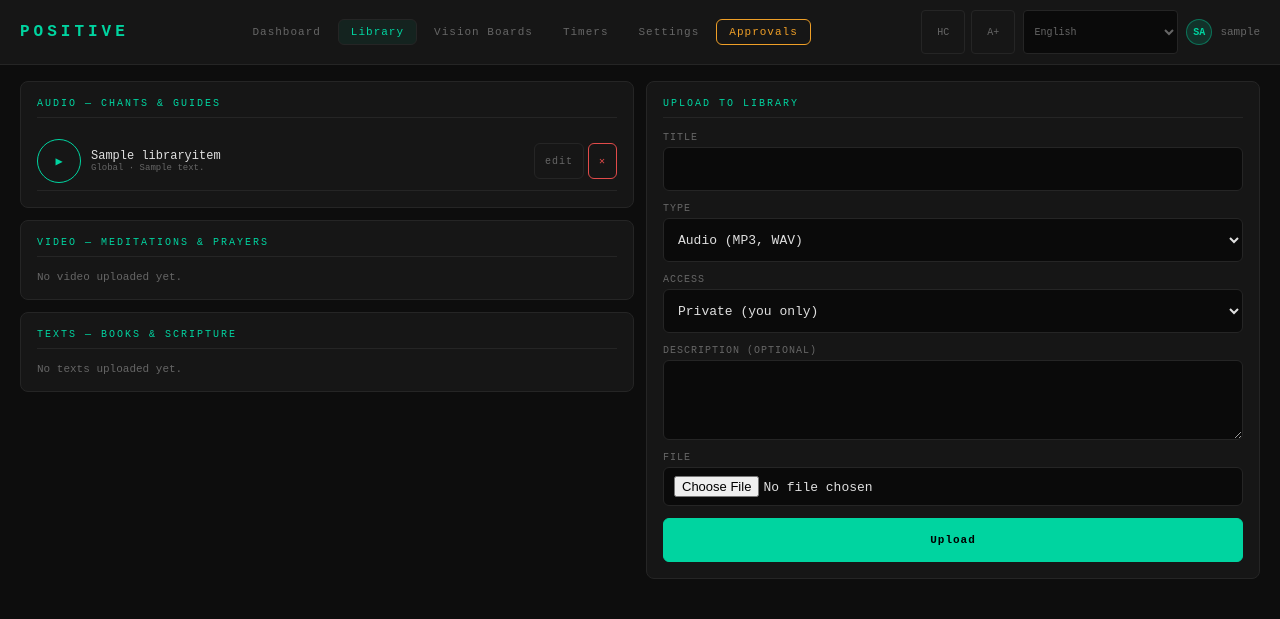
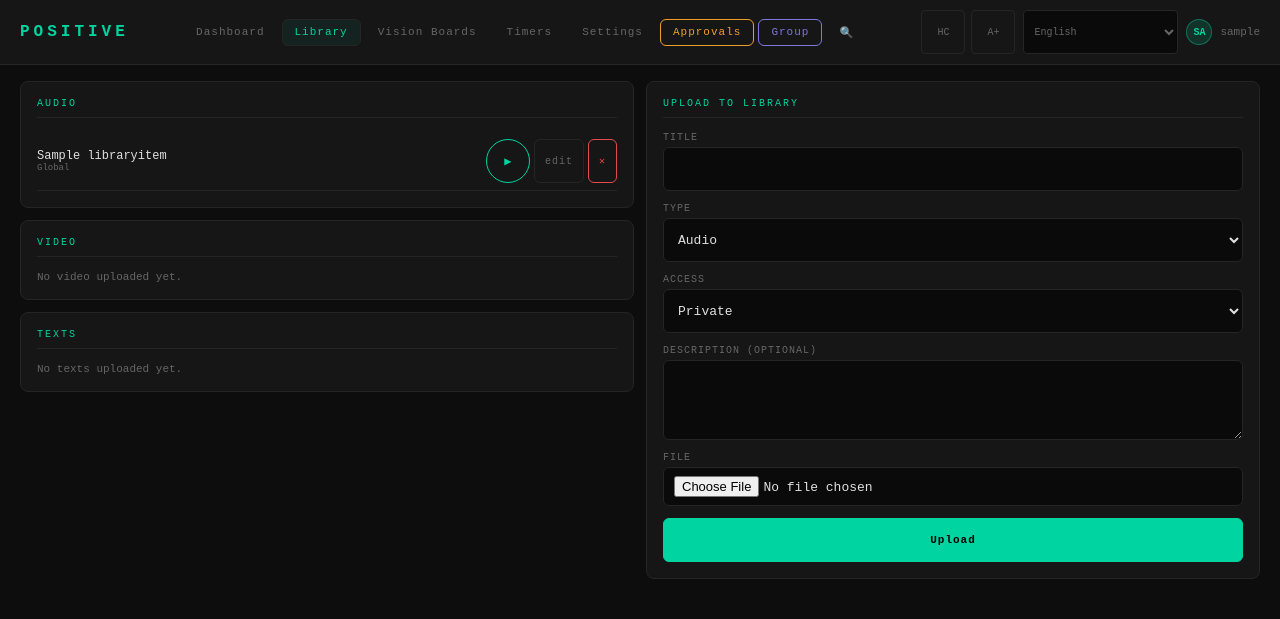
Before and after one commit to TemperalTemplar/positive, a Django app: page /library/ in a window 1280 px wide. Shown: the top 619 px of the page. Run offline with Django 5.2, Linux system fonts and the light colour scheme; a user stored in the database is signed in; tables that the repository leaves empty hold one stand-in row (values such as "Sample post"); parts of the project's set-up code (start-up, migrations or seed data) failed here and were passed over.

Commit message:
Add Group and Search to nav

```diff
--- a/templates/core/base.html
+++ b/templates/core/base.html
@@ -192,6 +192,8 @@ progress::-moz-progress-bar{background:var(--accent);border-radius:2px}
   <a href="{% url 'settings' %}" onclick="closeMobileNav()" {% if request.resolver_match.url_name == 'settings' %}aria-current="page"{% endif %}>{% trans "Settings" %}</a>
   {% if request.user.is_superuser or request.user.profile.role == 'ARCHITECT' %}
   <a href="{% url 'approvals' %}" onclick="closeMobileNav()" style="color:var(--warn);border-color:var(--warn)" {% if request.resolver_match.url_name == 'approvals' %}aria-current="page"{% endif %}>{% trans "Approvals" %}</a>
+  <a href="/group/" onclick="closeMobileNav()" style="color:var(--accent2);border-color:var(--accent2)">{% trans "Group" %}</a>
+  <a href="/search/" onclick="closeMobileNav()">&#128269; {% trans "Search" %}</a>
   {% endif %}
   <form method="post" action="{% url 'logout' %}" style="width:260px">
     {% csrf_token %}
@@ -213,6 +215,8 @@ progress::-moz-progress-bar{background:var(--accent);border-radius:2px}
     {% if request.user.is_superuser or request.user.profile.role == 'ARCHITECT' %}
     <a href="{% url 'approvals' %}" class="{% block nav_approvals %}{% endblock %}" style="color:var(--warn);border-color:var(--warn)" {% if request.resolver_match.url_name == 'approvals' %}aria-current="page"{% endif %}>{% trans "Approvals" %}</a>
     {% endif %}
+    <a href="/group/" style="color:var(--accent2);border-color:var(--accent2)">{% trans "Group" %}</a>
+    <a href="/search/" title="Search">&#128269;</a>
   </nav>
 
   <div class="user-chip">
--- a/templates/core/library.html
+++ b/templates/core/library.html
@@ -4,10 +4,9 @@
 {% block nav_lib %}active{% endblock %}
 {% block content %}
 
-<!-- Edit Modal -->
-<div id="edit-modal" role="dialog" aria-modal="true" aria-labelledby="edit-lib-title" style="display:none;position:fixed;top:0;left:0;right:0;bottom:0;background:rgba(0,0,0,0.7);z-index:200;align-items:center;justify-content:center">
+<div id="edit-modal" role="dialog" aria-modal="true" style="display:none;position:fixed;top:0;left:0;right:0;bottom:0;background:rgba(0,0,0,0.7);z-index:200;align-items:center;justify-content:center">
   <div style="background:var(--panel);border:1px solid var(--border);border-radius:10px;padding:24px;width:380px;max-width:95vw">
-    <div class="panel-title" id="edit-lib-title" style="margin-bottom:16px">{% trans "Edit Library Item" %}</div>
+    <div class="panel-title" style="margin-bottom:16px">{% trans "Edit Library Item" %}</div>
     <form method="post" id="edit-lib-form">
       {% csrf_token %}
       <div class="form-group"><label class="form-label">{% trans "Title" %}</label><input type="text" name="title" id="edit-title" required></div>
@@ -30,27 +29,28 @@
 <div class="grid-2">
 <div>
   <div class="panel">
-    <div class="panel-title">{% trans "Audio — Chants & Guides" %}</div>
+    <div class="panel-title">{% trans "Audio" %}</div>
     {% for item in audio %}
     <div class="media-row" id="lib-{{ item.pk }}">
-      <button class="play-btn" onclick="togglePlay(this,'{{ item.file.url }}')" title="{% trans "Play" %}">&#9654;</button>
       <div style="flex:1;min-width:0">
-        <div style="font-size:12px;white-space:nowrap;overflow:hidden;text-overflow:ellipsis">{{ item.title }}</div>
-        <div style="font-size:9px;color:var(--muted)">{{ item.get_access_level_display }}{% if item.description %} · {{ item.description|truncatechars:40 }}{% endif %}</div>
+        <div style="font-size:12px">{{ item.title }}</div>
+        <div style="font-size:9px;color:var(--muted)">{{ item.get_access_level_display }}</div>
       </div>
-      {% if item.owner == request.user %}
       <div style="display:flex;gap:4px;flex-shrink:0">
-        <button onclick="openEditModal({{ item.pk }},'{{ item.title|escapejs }}','{{ item.description|escapejs }}','{{ item.access_level }}',{{ item.total_pages|default:'null' }},'AUDIO')" class="btn btn-sm btn-muted">{% trans "edit" %}</button>
+        {% if item.file %}<button class="play-btn btn-sm" onclick="togglePlay(this,'{{ item.file.url }}')">&#9654;</button>{% endif %}
+        {% if item.owner == request.user %}
+        <button onclick="openEditModal({{ item.pk }},'{{ item.title|escapejs }}','{{ item.description|escapejs }}','{{ item.access_level }}',null,'AUDIO')" class="btn btn-sm btn-muted">{% trans "edit" %}</button>
         <button onclick="deleteItem({{ item.pk }},this)" class="btn btn-sm btn-danger">&#x2715;</button>
+        {% endif %}
       </div>
-      {% endif %}
     </div>
-    {% empty %}<div style="font-size:11px;color:var(--muted)">{% trans "No audio uploaded yet." %}</div>{% endfor %}
+    {% empty %}<div style="font-size:11px;color:var(--muted)">{% trans "No audio uploaded yet." %}</div>
+    {% endfor %}
     <audio id="audio-player" style="width:100%;margin-top:10px;display:none" controls></audio>
   </div>
 
   <div class="panel">
-    <div class="panel-title">{% trans "Video — Meditations & Prayers" %}</div>
+    <div class="panel-title">{% trans "Video" %}</div>
     {% for item in video %}
     <div class="media-row" id="lib-{{ item.pk }}">
       <div style="flex:1;min-width:0">
@@ -65,19 +65,21 @@
         {% endif %}
       </div>
     </div>
-    {% empty %}<div style="font-size:11px;color:var(--muted)">{% trans "No video uploaded yet." %}</div>{% endfor %}
+    {% empty %}<div style="font-size:11px;color:var(--muted)">{% trans "No video uploaded yet." %}</div>
+    {% endfor %}
   </div>
 
   <div class="panel">
-    <div class="panel-title">{% trans "Texts — Books & Scripture" %}</div>
+    <div class="panel-title">{% trans "Texts" %}</div>
     {% for item in text %}
     <div class="media-row" id="lib-{{ item.pk }}">
       <div style="flex:1;min-width:0">
         <div style="font-size:12px">{{ item.title }}</div>
         <div style="font-size:9px;color:var(--muted)">{% if item.total_pages %}{{ item.total_pages }} {% trans "pages" %} · {% endif %}{{ item.get_access_level_display }}</div>
+        {% if item.description %}<div style="font-size:9px;color:var(--muted)">{{ item.description|truncatechars:60 }}</div>{% endif %}
       </div>
       <div style="display:flex;gap:4px;flex-shrink:0">
-        {% if item.file %}<a href="{{ item.file.url }}" target="_blank" class="btn btn-sm">{% trans "Read" %}</a>{% else %}<span style='font-size:10px;color:var(--muted)'>No file</span>{% endif %}
+        {% if item.file %}<a href="{{ item.file.url }}" target="_blank" class="btn btn-sm">{% trans "Read" %}</a>{% endif %}
         <button class="btn btn-sm btn-muted" onclick="updateReading({{ item.id }},this)">{% trans "Track" %}</button>
         {% if item.owner == request.user %}
         <button onclick="openEditModal({{ item.pk }},'{{ item.title|escapejs }}','{{ item.description|escapejs }}','{{ item.access_level }}',{{ item.total_pages|default:'null' }},'TEXT')" class="btn btn-sm btn-muted">{% trans "edit" %}</button>
@@ -85,7 +87,8 @@
         {% endif %}
       </div>
     </div>
-    {% empty %}<div style="font-size:11px;color:var(--muted)">{% trans "No texts uploaded yet." %}</div>{% endfor %}
+    {% empty %}<div style="font-size:11px;color:var(--muted)">{% trans "No texts uploaded yet." %}</div>
+    {% endfor %}
   </div>
 </div>
 
@@ -97,20 +100,20 @@
       <div class="form-group"><label class="form-label">{% trans "Title" %}</label><input type="text" name="title" required></div>
       <div class="form-group"><label class="form-label">{% trans "Type" %}</label>
         <select name="media_type" id="type-sel" onchange="typeChanged()">
-          <option value="AUDIO">{% trans "Audio (MP3, WAV)" %}</option>
-          <option value="VIDEO">{% trans "Video (MP4, MOV)" %}</option>
-          <option value="TEXT">{% trans "Text (PDF, TXT, EPUB)" %}</option>
+          <option value="AUDIO">{% trans "Audio" %}</option>
+          <option value="VIDEO">{% trans "Video" %}</option>
+          <option value="TEXT">{% trans "Text" %}</option>
         </select>
       </div>
       <div class="form-group"><label class="form-label">{% trans "Access" %}</label>
         <select name="access_level">
-          <option value="PRIVATE">{% trans "Private (you only)" %}</option>
-          <option value="GLOBAL">{% trans "Global (all users)" %}</option>
+          <option value="PRIVATE">{% trans "Private" %}</option>
+          <option value="GLOBAL">{% trans "Global" %}</option>
         </select>
       </div>
       <div class="form-group"><label class="form-label">{% trans "Description (optional)" %}</label><textarea name="description" style="height:50px"></textarea></div>
       <div class="form-group" id="pages-group" style="display:none"><label class="form-label">{% trans "Total Pages" %}</label><input type="number" name="total_pages" min="1"></div>
-      <div class="form-group"><label class="form-label">{% trans "File" %}</label><input type="file" name="file" accept=".mp3,.wav,.ogg,.mp4,.mov,.webm,.pdf,.txt,.epub" required></div>
+      <div class="form-group"><label class="form-label">{% trans "File" %}</label><input type="file" name="file" accept=".mp3,.wav,.mp4,.mov,.pdf,.txt,.epub" required></div>
       <button type="submit" class="btn btn-primary" style="width:100%">{% trans "Upload" %}</button>
     </form>
   </div>
@@ -119,30 +122,13 @@
 
 <script>
 var csrfToken='{{ csrf_token }}';
-var msgDeleteItem='{% trans "Delete this item from the library?" %}';
-
 function typeChanged(){document.getElementById('pages-group').style.display=document.getElementById('type-sel').value==='TEXT'?'block':'none';}
 var ca=null;
-function togglePlay(btn,url){var p=document.getElementById('audio-player');if(ca===url&&!p.paused){p.pause();btn.innerHTML='&#9654;';ca=null;return;}document.querySelectorAll('.play-btn').forEach(function(b){b.innerHTML='&#9654;';});p.src=url;p.style.display='block';p.play();btn.innerHTML='&#9646;&#9646;';ca=url;}
-function updateReading(id,btn){var page=prompt('{% trans "Current page number?" %}');if(!page||isNaN(page))return;fetch('/library/reading/'+id+'/update/',{method:'POST',headers:{'Content-Type':'application/x-www-form-urlencoded','X-CSRFToken':csrfToken},body:'page='+parseInt(page)}).then(function(r){return r.json();}).then(function(d){btn.textContent=d.progress_pct+'%';});}
-
-function openEditModal(pk,title,desc,access,pages,type){
-  document.getElementById('edit-title').value=title;
-  document.getElementById('edit-desc').value=desc;
-  document.getElementById('edit-access').value=access;
-  document.getElementById('edit-pages').value=pages||'';
-  document.getElementById('edit-pages-group').style.display=type==='TEXT'?'block':'none';
-  document.getElementById('edit-lib-form').action='/library/'+pk+'/edit/';
-  document.getElementById('edit-modal').style.display='flex';
-}
+function togglePlay(btn,url){var p=document.getElementById('audio-player');if(ca===url&&!p.paused){p.pause();btn.innerHTML='&#9654;';ca=null;return;}p.src=url;p.style.display='block';p.play();btn.innerHTML='&#9646;&#9646;';ca=url;}
+function updateReading(id,btn){var page=prompt('Page number?');if(!page||isNaN(page))return;fetch('/library/reading/'+id+'/update/',{method:'POST',headers:{'Content-Type':'application/x-www-form-urlencoded','X-CSRFToken':csrfToken},body:'page='+parseInt(page)}).then(function(r){return r.json();}).then(function(d){btn.textContent=d.progress_pct+'%';});}
+function openEditModal(pk,title,desc,access,pages,type){document.getElementById('edit-title').value=title;document.getElementById('edit-desc').value=desc;document.getElementById('edit-access').value=access;document.getElementById('edit-pages').value=pages||'';document.getElementById('edit-pages-group').style.display=type==='TEXT'?'block':'none';document.getElementById('edit-lib-form').action='/library/'+pk+'/edit/';document.getElementById('edit-modal').style.display='flex';}
 function closeModal(){document.getElementById('edit-modal').style.display='none';}
 document.getElementById('edit-modal').addEventListener('click',function(e){if(e.target===this)closeModal();});
-
-function deleteItem(pk,btn){
-  if(!confirm(msgDeleteItem))return;
-  var form=document.createElement('form');form.method='POST';form.action='/library/'+pk+'/delete/';
-  var csrf=document.createElement('input');csrf.type='hidden';csrf.name='csrfmiddlewaretoken';csrf.value=csrfToken;
-  form.appendChild(csrf);document.body.appendChild(form);form.submit();
-}
+function deleteItem(pk,btn){if(!confirm('Delete this item?'))return;var form=document.createElement('form');form.method='POST';form.action='/library/'+pk+'/delete/';var csrf=document.createElement('input');csrf.type='hidden';csrf.name='csrfmiddlewaretoken';csrf.value=csrfToken;form.appendChild(csrf);document.body.appendChild(form);form.submit();}
 </script>
 {% endblock %}
```
